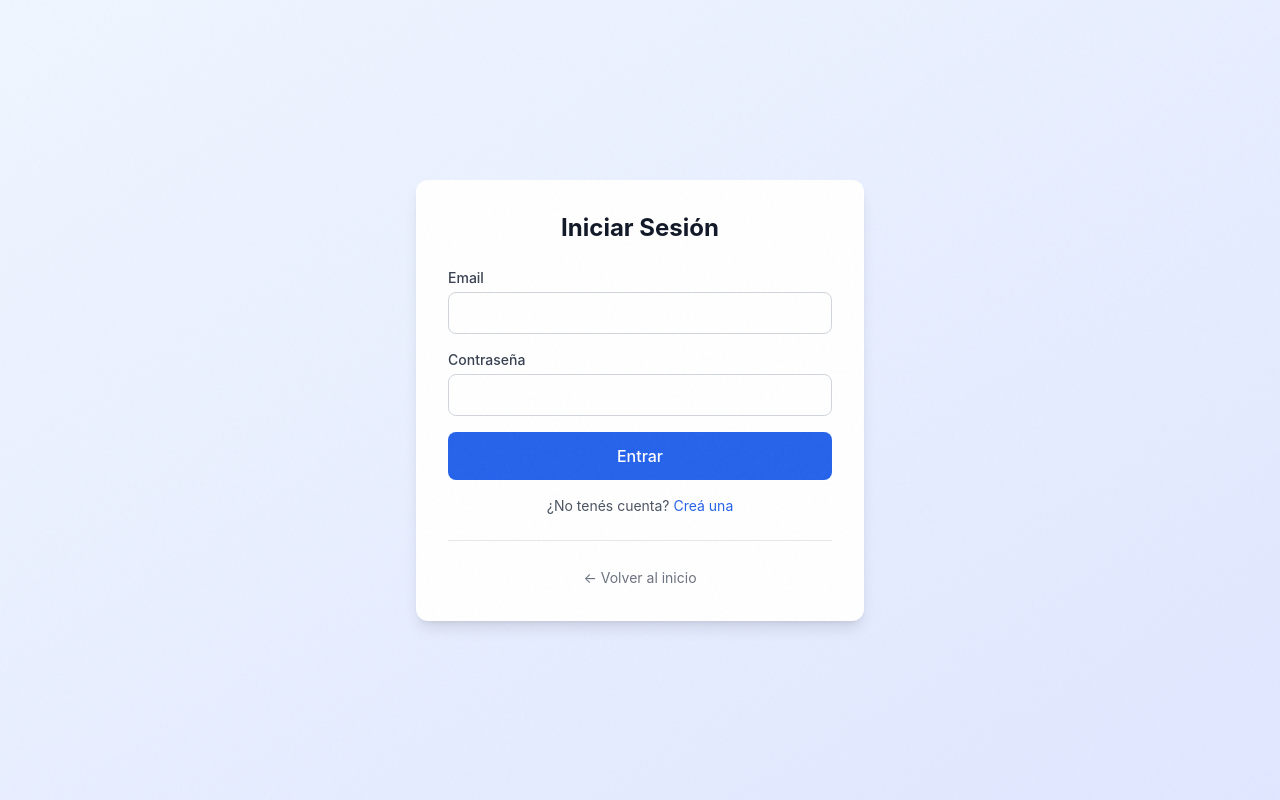
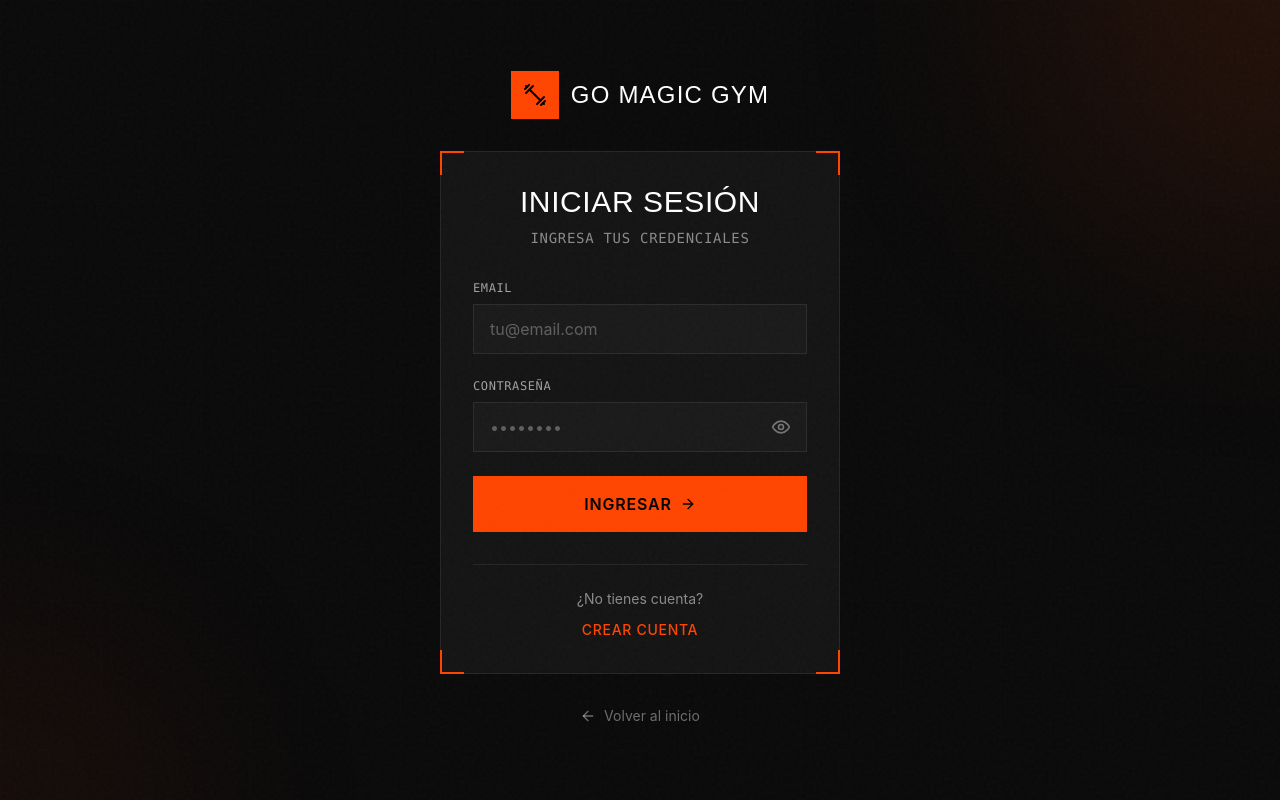
Before and after one commit to Taxgab/go-magic-v2, a Next.js app: page /login in a window 1280 px wide. Built offline with nearby package versions, Linux system fonts and the light colour scheme.

Commit message:
Update page.tsx

```diff
--- a/src/app/login/page.tsx
+++ b/src/app/login/page.tsx
@@ -4,11 +4,14 @@ import { useState } from 'react'
 import { useRouter } from 'next/navigation'
 import Link from 'next/link'
 import { createClient } from '@/lib/supabase-client'
+import { Dumbbell, Eye, EyeOff, AlertCircle, ArrowRight } from 'lucide-react'
+import { motion } from 'framer-motion'
 
 export default function LoginPage() {
   const [isSignup, setIsSignup] = useState(false)
   const [email, setEmail] = useState('')
   const [password, setPassword] = useState('')
+  const [showPassword, setShowPassword] = useState(false)
   const [loading, setLoading] = useState(false)
   const [error, setError] = useState('')
   const router = useRouter()
@@ -26,7 +29,7 @@ export default function LoginPage() {
           password,
         })
         if (error) throw error
-        alert('Revisa tu email para confirmar tu cuenta')
+        setError('Revisa tu email para confirmar tu cuenta')
       } else {
         const { error } = await supabase.auth.signInWithPassword({
           email,
@@ -44,68 +47,140 @@ export default function LoginPage() {
   }
 
   return (
-    <main className="min-h-screen flex items-center justify-center bg-gradient-to-br from-blue-50 to-indigo-100">
-      <div className="bg-white p-8 rounded-xl shadow-lg w-full max-w-md">
-        <h1 className="text-2xl font-bold text-gray-900 mb-6 text-center">
-          {isSignup ? 'Crear Cuenta' : 'Iniciar Sesión'}
+    <main className="min-h-screen bg-[#0a0a0a] relative overflow-hidden flex items-center justify-center">
+      {/* Background effects */}
+      <div className="absolute inset-0 grid-pattern opacity-30" />
+      <div className="absolute top-0 right-0 w-[500px] h-[500px] bg-[#ff4500]/10 rounded-full blur-[120px] -translate-y-1/2 translate-x-1/2" />
+      <div className="absolute bottom-0 left-0 w-[400px] h-[400px] bg-[#ff4500]/5 rounded-full blur-[100px] translate-y-1/2 -translate-x-1/2" />
+
+      <div className="relative z-10 w-full max-w-md px-6">
+        {/* Logo */}
+        <motion.div
+          initial={{ opacity: 0, y: -20 }}
+          animate={{ opacity: 1, y: 0 }}
+          transition={{ duration: 0.6 }}
+          className="text-center mb-8"
+        >
+          <Link href="/" className="inline-flex items-center gap-3">
+            <div className="w-12 h-12 bg-[#ff4500] flex items-center justify-center">
+              <Dumbbell className="w-6 h-6 text-black" />
+            </div>
+            <span className="font-display text-2xl tracking-wider text-white">GO MAGIC GYM</span>
+          </Link>
+        </motion.div>
+
+        {/* Card */}
+        <motion.div
+          initial={{ opacity: 0, y: 20 }}
+          animate={{ opacity: 1, y: 0 }}
+          transition={{ duration: 0.6, delay: 0.1 }}
+          className="bg-[#141414] border border-white/[0.08] relative"
+        >
+          {/* Decorative corners */}
+          <div className="absolute -top-px -left-px w-6 h-6 border-t-2 border-l-2 border-[#ff4500]" />
+          <div className="absolute -top-px -right-px w-6 h-6 border-t-2 border-r-2 border-[#ff4500]" />
+          <div className="absolute -bottom-px -left-px w-6 h-6 border-b-2 border-l-2 border-[#ff4500]" />
+          <div className="absolute -bottom-px -right-px w-6 h-6 border-b-2 border-r-2 border-[#ff4500]" />
+
+          <div className="p-8">
+            <h1 className="font-display text-3xl text-white text-center mb-2">
+              {isSignup ? 'CREAR CUENTA' : 'INICIAR SESIÓN'}
             </h1>
+            <p className="text-white/50 text-center text-sm mb-8 font-mono uppercase tracking-wider">
+              {isSignup ? 'Regístrate para comenzar' : 'Ingresa tus credenciales'}
+            </p>
 
             {error && (
-          <div className="bg-red-50 text-red-600 p-3 rounded-lg mb-4 text-sm">
-            {error}
+              <div className="mb-6 p-4 bg-[#ff4500]/10 border border-[#ff4500]/30 flex items-center gap-3">
+                <AlertCircle className="w-5 h-5 text-[#ff4500] flex-shrink-0" />
+                <p className="text-sm text-[#ff4500]">{error}</p>
               </div>
             )}
 
-        <form onSubmit={handleSubmit} className="space-y-4">
+            <form onSubmit={handleSubmit} className="space-y-6">
               <div>
-            <label className="block text-sm font-medium text-gray-700 mb-1">
+                <label className="block text-xs font-mono text-white/60 uppercase tracking-wider mb-2">
                   Email
                 </label>
                 <input
                   type="email"
                   value={email}
                   onChange={(e) => setEmail(e.target.value)}
-              className="w-full px-4 py-2 border border-gray-300 rounded-lg focus:ring-2 focus:ring-blue-500 focus:border-blue-500"
+                  className="w-full px-4 py-3 bg-[#1a1a1a] border border-white/[0.08] text-white placeholder-white/30 focus:outline-none focus:border-[#ff4500] transition-colors"
+                  placeholder="tu@email.com"
                   required
                 />
               </div>
+
               <div>
-            <label className="block text-sm font-medium text-gray-700 mb-1">
+                <label className="block text-xs font-mono text-white/60 uppercase tracking-wider mb-2">
                   Contraseña
                 </label>
+                <div className="relative">
                   <input
-              type="password"
+                    type={showPassword ? 'text' : 'password'}
                     value={password}
                     onChange={(e) => setPassword(e.target.value)}
-              className="w-full px-4 py-2 border border-gray-300 rounded-lg focus:ring-2 focus:ring-blue-500 focus:border-blue-500"
+                    className="w-full px-4 py-3 bg-[#1a1a1a] border border-white/[0.08] text-white placeholder-white/30 focus:outline-none focus:border-[#ff4500] transition-colors pr-12"
+                    placeholder="••••••••"
                     required
                     minLength={6}
                   />
+                  <button
+                    type="button"
+                    onClick={() => setShowPassword(!showPassword)}
+                    className="absolute right-4 top-1/2 -translate-y-1/2 text-white/40 hover:text-white transition-colors"
+                  >
+                    {showPassword ? <EyeOff className="w-5 h-5" /> : <Eye className="w-5 h-5" />}
+                  </button>
                 </div>
+              </div>
+
               <button
                 type="submit"
                 disabled={loading}
-            className="w-full py-3 bg-blue-600 text-white rounded-lg font-medium hover:bg-blue-700 transition disabled:opacity-50"
+                className="group w-full py-4 bg-[#ff4500] text-black font-semibold uppercase tracking-wider flex items-center justify-center gap-2 hover:bg-[#ff6b35] transition-all disabled:opacity-50 disabled:cursor-not-allowed"
               >
-            {loading ? 'Cargando...' : isSignup ? 'Crear Cuenta' : 'Entrar'}
+                {loading ? (
+                  <span className="animate-pulse">PROCESANDO...</span>
+                ) : (
+                  <>
+                    {isSignup ? 'CREAR CUENTA' : 'INGRESAR'}
+                    <ArrowRight className="w-4 h-4 group-hover:translate-x-1 transition-transform" />
+                  </>
+                )}
               </button>
             </form>
 
-        <p className="mt-4 text-center text-sm text-gray-600">
-          {isSignup ? '¿Ya tenés cuenta?' : '¿No tenés cuenta?'}{' '}
+            <div className="mt-8 pt-6 border-t border-white/[0.08] text-center">
+              <p className="text-white/50 text-sm mb-2">
+                {isSignup ? '¿Ya tienes cuenta?' : '¿No tienes cuenta?'}
+              </p>
               <button
                 onClick={() => setIsSignup(!isSignup)}
-            className="text-blue-600 hover:underline"
+                className="text-[#ff4500] hover:text-[#ff6b35] text-sm font-medium uppercase tracking-wider transition-colors"
               >
-            {isSignup ? 'Iniciá sesión' : 'Creá una'}
+                {isSignup ? 'Iniciar Sesión' : 'Crear Cuenta'}
               </button>
-        </p>
+            </div>
+          </div>
+        </motion.div>
 
-        <div className="mt-6 pt-6 border-t text-center">
-          <Link href="/" className="text-sm text-gray-500 hover:text-gray-700">
-            ← Volver al inicio
+        {/* Back link */}
+        <motion.div
+          initial={{ opacity: 0 }}
+          animate={{ opacity: 1 }}
+          transition={{ duration: 0.6, delay: 0.3 }}
+          className="mt-8 text-center"
+        >
+          <Link
+            href="/"
+            className="text-white/40 hover:text-white text-sm transition-colors inline-flex items-center gap-2"
+          >
+            <ArrowRight className="w-4 h-4 rotate-180" />
+            Volver al inicio
           </Link>
-        </div>
+        </motion.div>
       </div>
     </main>
   )
```
Lines whose indentation alone changed are shown as unchanged.
